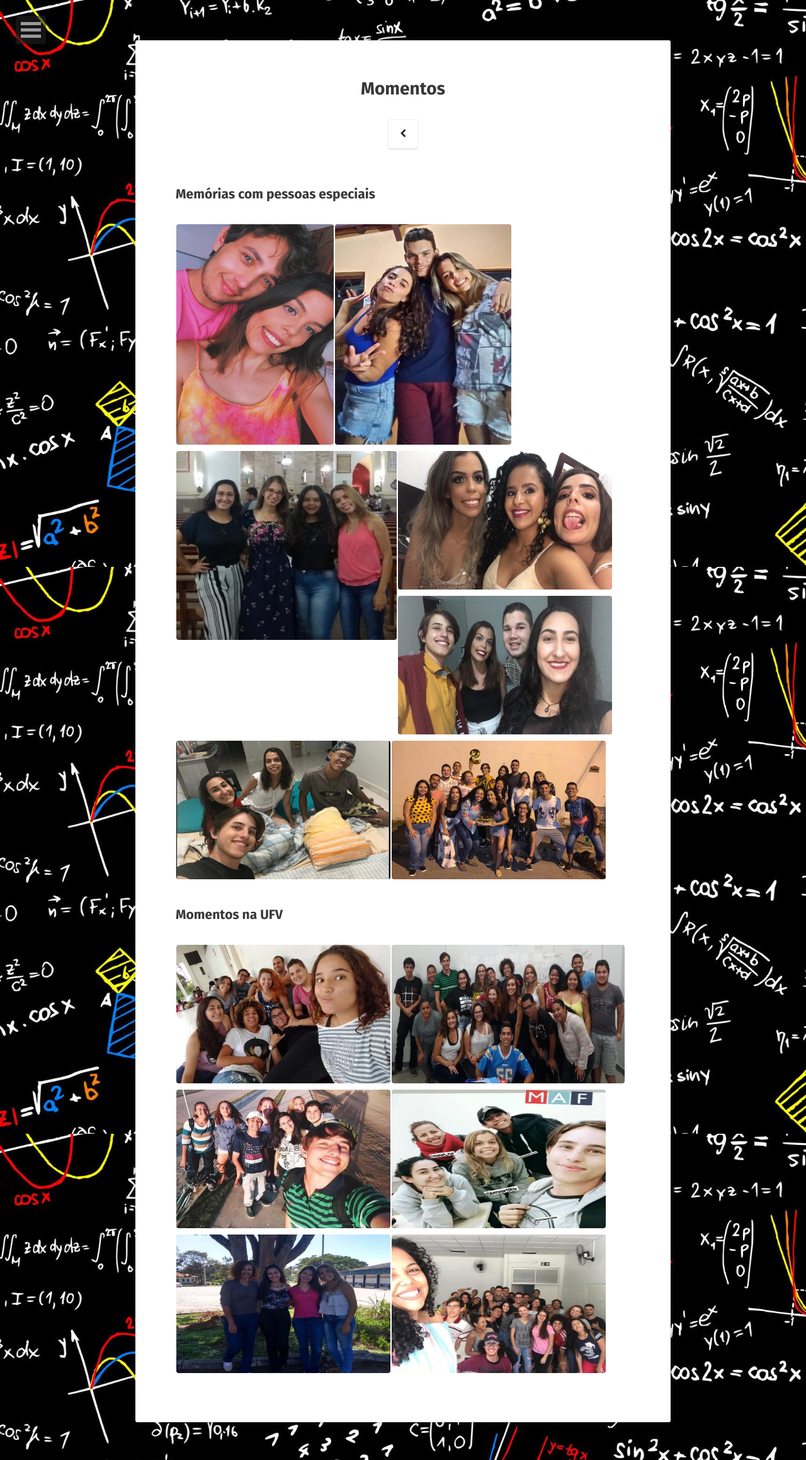
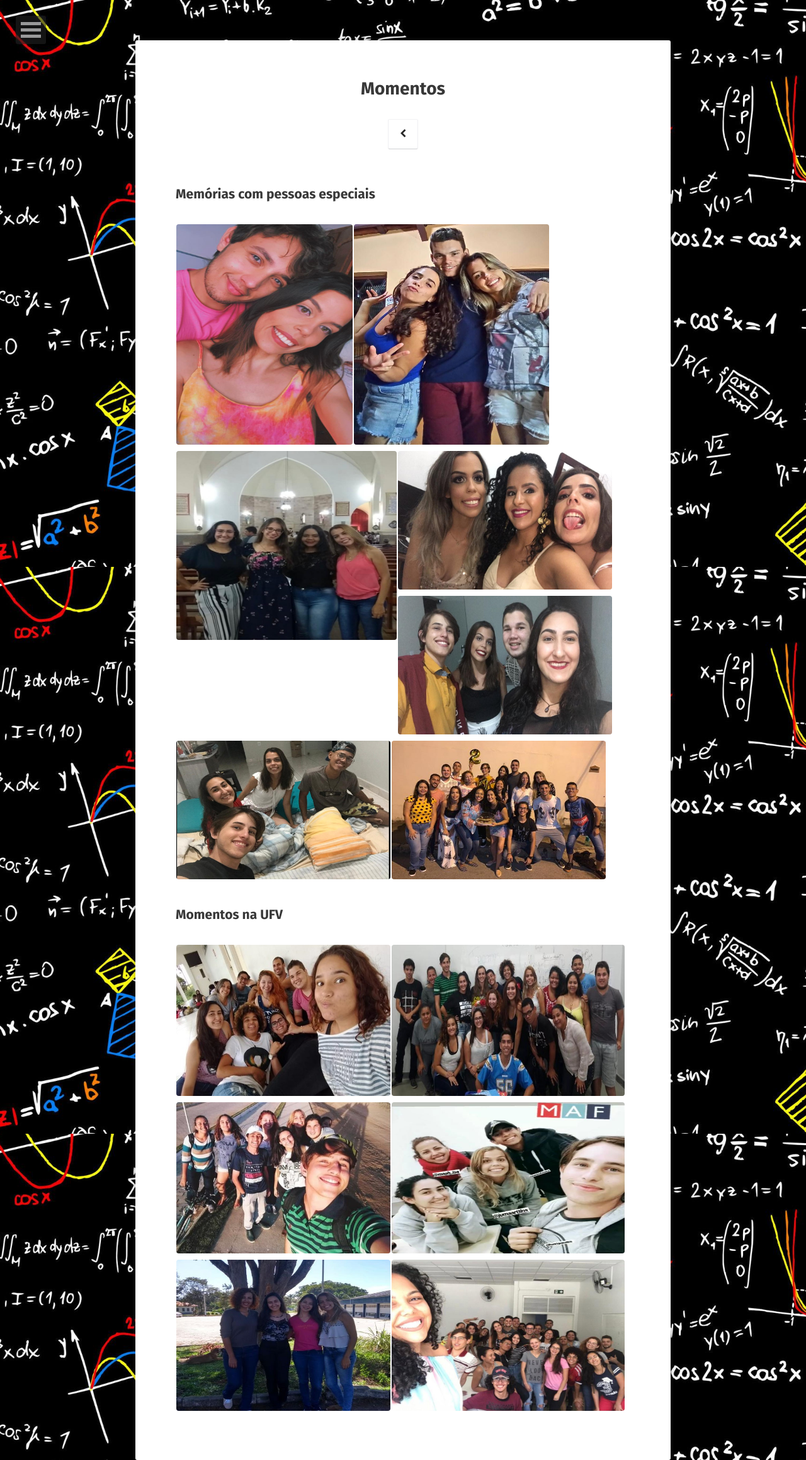
Before and after one commit to julialmartins/julialmartins.github.io, a Jekyll site: the page built from momentos/index.md, in a window 1280 px wide. Shown: the whole page at 63% size. Built offline with Jekyll 4.4.1, drawn with Linux system fonts in a browser that asks for light colours; some web fonts are replaced.

Commit message:
tamanho fotos

```diff
--- a/momentos/index.md
+++ b/momentos/index.md
@@ -9,8 +9,8 @@ comments: false
 ## Memórias com pessoas especiais
 
 <figure class = "half">
-    <img src="1.jpeg" style = "height: 350px; width: 250px;">
-    <img src="2.jpeg" style = "height: 350px; width: 280px;">
+    <img src="1.jpeg" style = "height: 350px; width: 280px;">
+    <img src="2.jpeg" style = "height: 350px; width: 310px;">
     <img src="5.jpeg" style = "height: 300px; width: 350px;">
     <img src="3.jpeg" style = "height: 220px; width: 340px;">
     <img src="4.jpeg" style = "height: 220px; width: 340px;">
@@ -22,10 +22,10 @@ comments: false
 ## Momentos na UFV
 
 <figure class = "half">
-    <img src="01.jpeg" style = "height: 220px; width: 340px;">
-    <img src="02.jpeg" style = "height: 220px; width: 370px;">
-    <img src="04.jpeg" style = "height: 220px; width: 340px;">
-    <img src="05.jpeg" style = "height: 220px; width: 340px;">
-    <img src="06.jpeg" style = "height: 220px; width: 340px;">
-    <img src="07.jpeg" style = "height: 220px; width: 340px;">
+    <img src="01.jpeg" style = "height: 240px; width: 340px;">
+    <img src="02.jpeg" style = "height: 240px; width: 370px;">
+    <img src="04.jpeg" style = "height: 240px; width: 340px;">
+    <img src="05.jpeg" style = "height: 240px; width: 370px;">
+    <img src="06.jpeg" style = "height: 240px; width: 340px;">
+    <img src="07.jpeg" style = "height: 240px; width: 370px;">
 </figure>
```
Also changed, not shown: momentos/5.jpeg.
